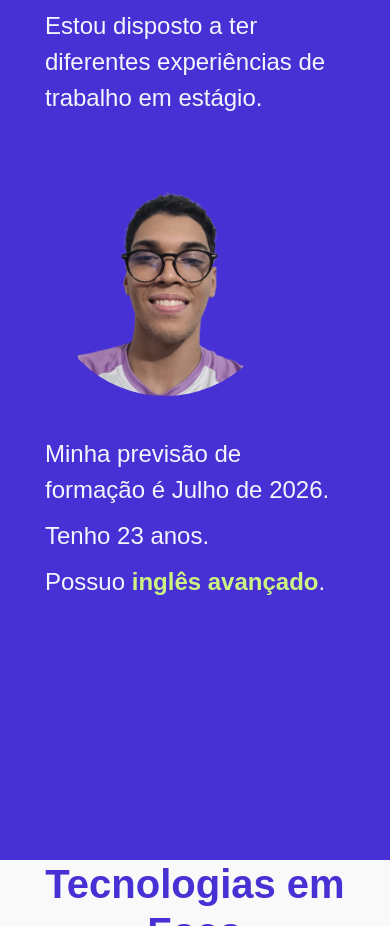
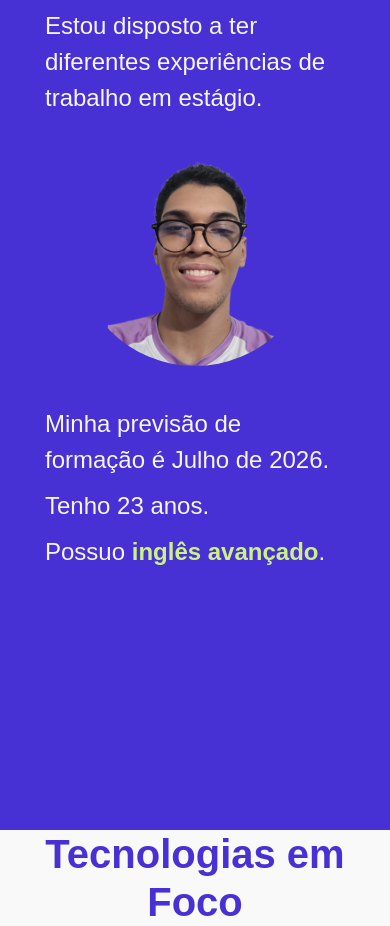
Before and after one commit to Adonccio/portfolio, a React (Vite) app: page / in a window 390 px wide. Shown: the part 1440-2366 px from the top of the page. Built offline with nearby package versions, Linux system fonts and the light colour scheme; a web font is replaced by a local one.

Commit message:
alinhamento da foto

```diff
--- a/src/App.css
+++ b/src/App.css
@@ -952,7 +952,12 @@ a{
     padding-right: 10px !important;
     width: fit-content !important;
   }
-
+  .minhaFoto{
+    margin: auto !important;
+  }
+.divfoto{
+  text-align: center;
+}
   .navbar{
     display: flex;
     place-content: center;
@@ -1012,4 +1017,8 @@ a{
 .TitleTechs {
   font-size: 40px;
 }
+.reactfoto, .nativefoto{
+  width: 70px !important;
+  height: 70px !important;
 }
+}
```
